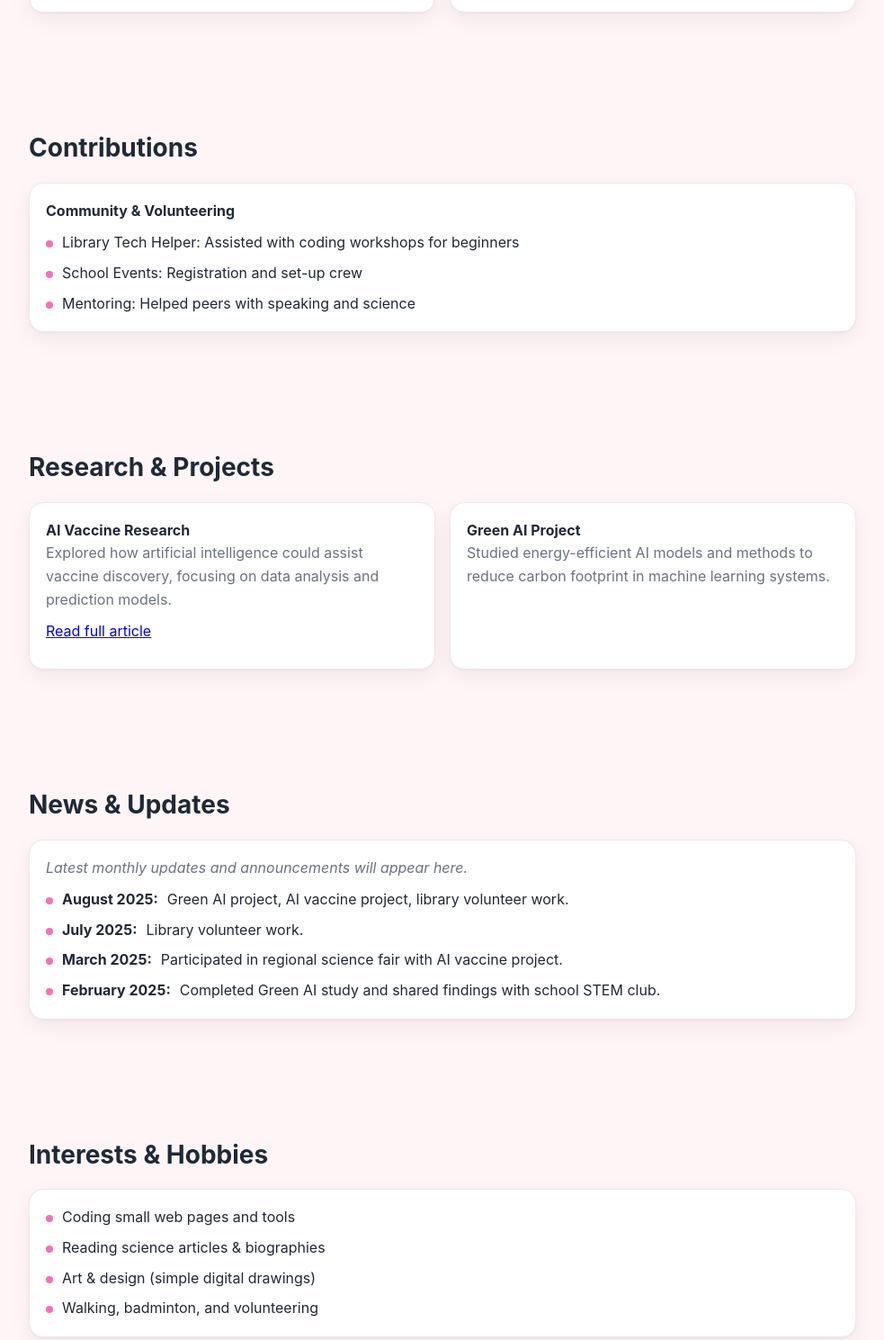
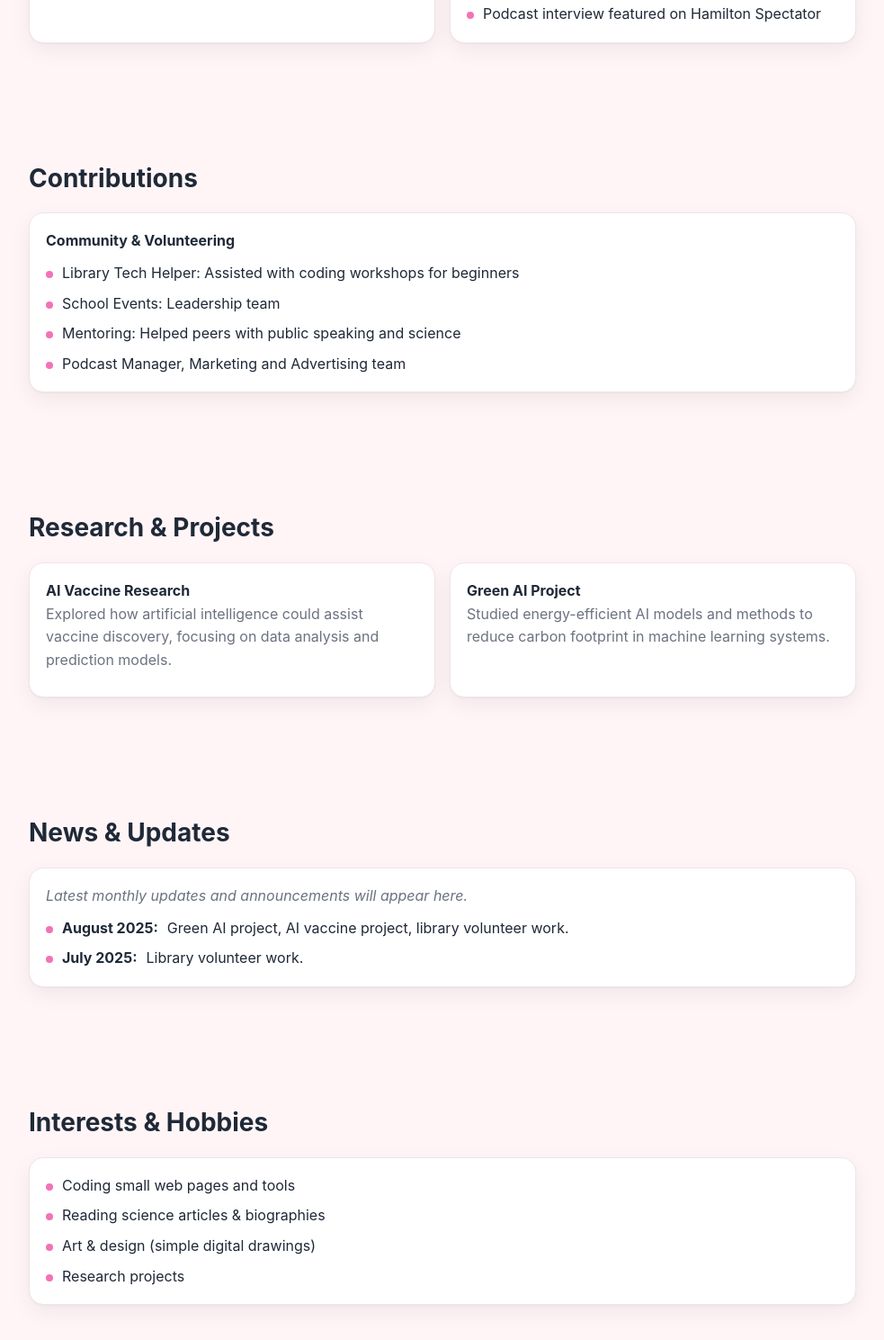
Before and after one commit to mahveenraza10/mahveenraza.github.io, a plain HTML site: page index.html in a window 1280 px wide. Shown: the part 653-2142 px from the top of the page at 90% size, without its empty margins (148-1131 px from the left). Drawn offline with Linux system fonts and the light colour scheme.

Commit message:
Update index.html

```diff
--- a/index.html
+++ b/index.html
@@ -41,7 +41,7 @@
 <body>
   <header>
     <div class="container nav">
-      <a href="#home" class="brand">Mahveen Raza</a>
+      <a href="https://mahveenraza.github.io" class="brand">Mahveen Raza</a>
       <nav class="links">
         <a href="#achievements">Achievements</a>
         <a href="#contributions">Contributions</a>
@@ -81,6 +81,7 @@
             <li><span class="dot"></span> School Leadership: Student Voice and Leadership</li>
             <li><span class="dot"></span> Certificate in Public Speaking</li>
             <li><span class="dot"></span> Achievement in History Award</li>
+            <li><span class="dot"></span> Podcast interview featured on Hamilton Spectator</li>
           </ul>
         </div>
       </div>
@@ -92,8 +93,9 @@
         <strong>Community & Volunteering</strong>
         <ul class="clean" style="margin-top:10px">
           <li><span class="dot"></span> Library Tech Helper: Assisted with coding workshops for beginners</li>
-          <li><span class="dot"></span> School Events: Registration and set-up crew</li>
-          <li><span class="dot"></span> Mentoring: Helped peers with speaking and science</li>
+          <li><span class="dot"></span> School Events: Leadership team</li>
+          <li><span class="dot"></span> Mentoring: Helped peers with public speaking and science</li>
+          <li><span class="dot"></span> Podcast Manager, Marketing and Advertising team</li>
         </ul>
       </div>
     </section>
@@ -104,7 +106,6 @@
         <div class="card">
           <strong>AI Vaccine Research</strong>
           <p>Explored how artificial intelligence could assist vaccine discovery, focusing on data analysis and prediction models.</p>
-          <p><a href="https://medium.com/@mahveen.raza10/how-ai-vaccines-work-fine-tuning-prompt-injection-defence-and-red-teaming-to-keep-ai-safe-3b4281babd62" target="_blank" rel="noopener">Read full article</a></p>
         </div>
         <div class="card">
           <strong>Green AI Project</strong>
@@ -120,8 +121,6 @@
         <ul class="clean">
           <li><span class="dot"></span> <strong>August 2025:</strong> Green AI project, AI vaccine project, library volunteer work.</li>
           <li><span class="dot"></span> <strong>July 2025:</strong> Library volunteer work.</li>
-          <li><span class="dot"></span> <strong>March 2025:</strong> Participated in regional science fair with AI vaccine project.</li>
-          <li><span class="dot"></span> <strong>February 2025:</strong> Completed Green AI study and shared findings with school STEM club.</li>
         </ul>
       </div>
     </section>
@@ -133,7 +132,7 @@
           <li><span class="dot"></span> Coding small web pages and tools</li>
           <li><span class="dot"></span> Reading science articles & biographies</li>
           <li><span class="dot"></span> Art & design (simple digital drawings)</li>
-          <li><span class="dot"></span> Walking, badminton, and volunteering</li>
+          <li><span class="dot"></span> Research projects</li>
         </ul>
       </div>
     </section>
@@ -151,6 +150,7 @@
       <div class="card">
         <p>Email: <a href="mailto:mahveen.raza10@gmail.com">mahveen.raza10@gmail.com</a></p>
         <p>Location: Hamilton, Ontario, Canada</p>
+        <p>Website: <a href="https://mahveenraza.github.io">mahveenraza.github.io</a></p>
       </div>
     </section>
   </main>
```
